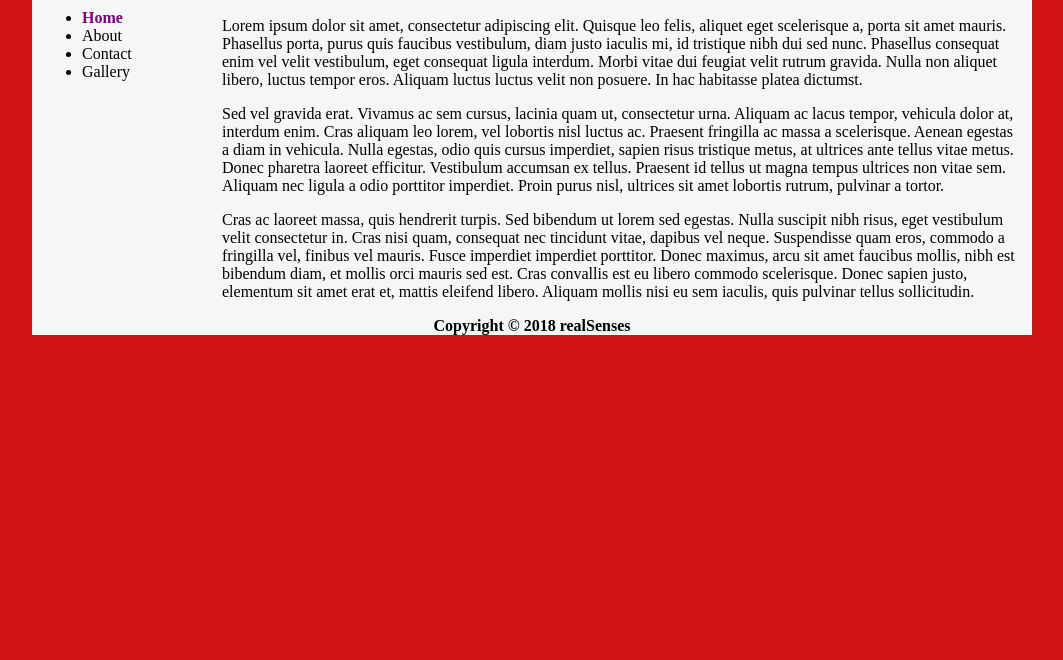
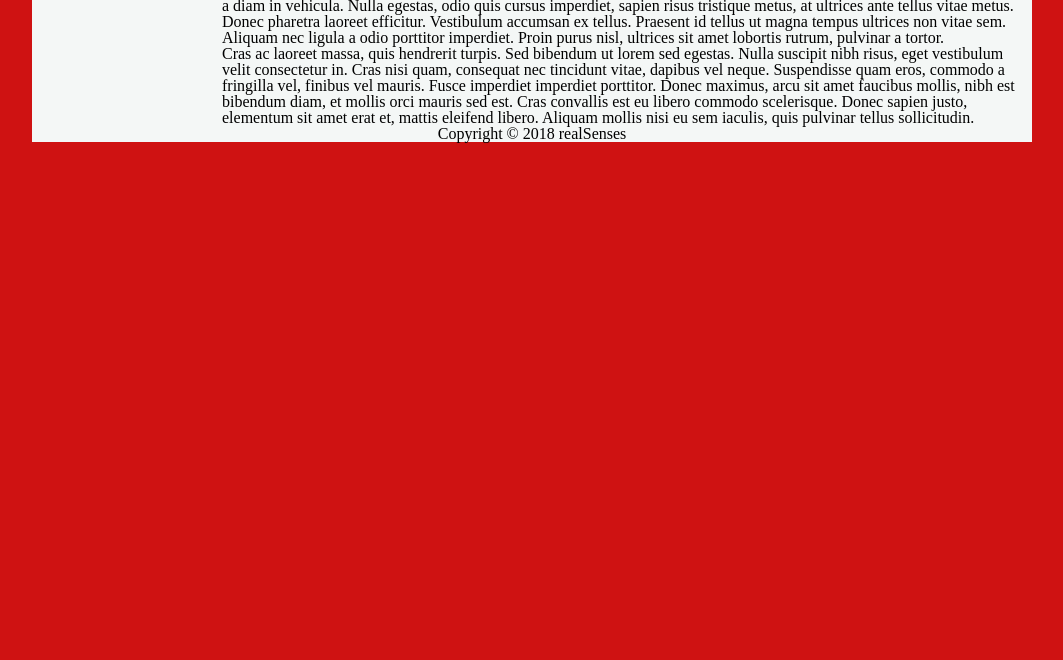
Before and after one commit to realSenses/project-repo, a plain HTML site: page index.html in a window 1280 px wide. Shown: the part 140-800 px from the top of the page, without its empty margins (108-1171 px from the left). Drawn offline with Linux system fonts and the light colour scheme.

Commit message:
Update index.html

```diff
--- a/index.html
+++ b/index.html
@@ -2,6 +2,7 @@
 <html>
     <head>
     <title>My Webpage</title>
+    <link rel="stylesheet" type="text/css" href="reset.css" />
     <link rel="stylesheet" type="text/css" href="style.css" />
 
     <body>
```
